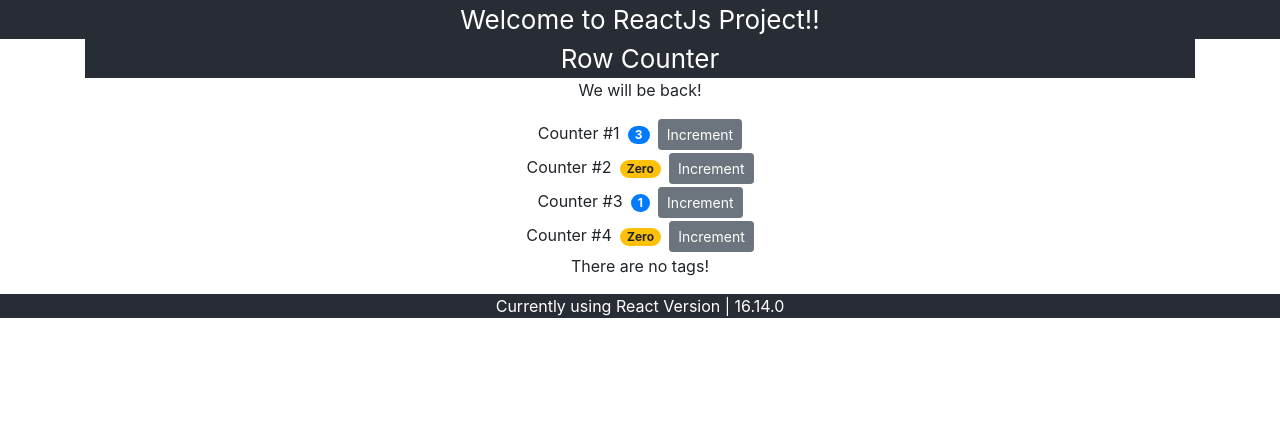
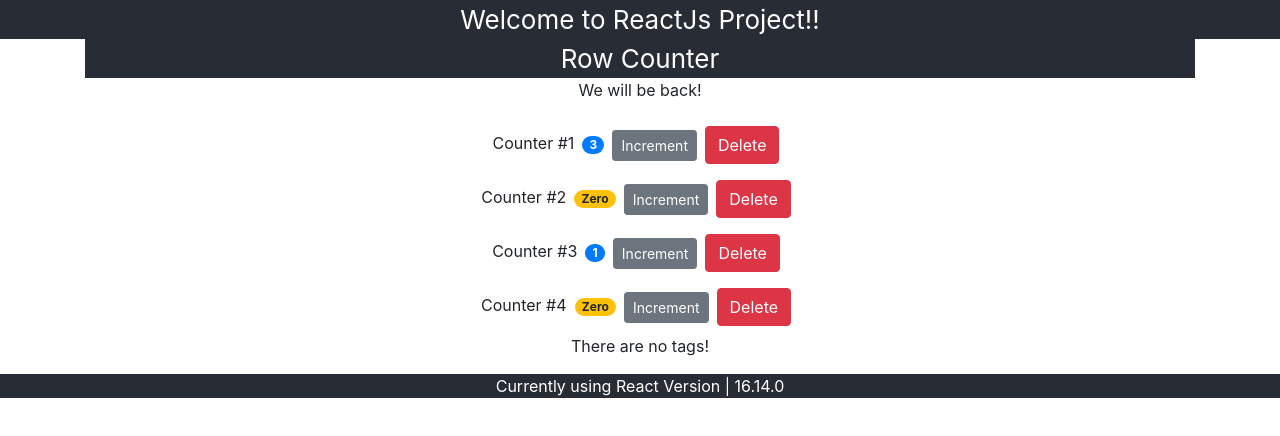
Before and after one commit to ashishgoyal2310/dj2-tutorial, a React (Create React App) app in the folder reactjs-tutorial/: page / in a window 1280 px wide. Shown: the top 436 px of the page. Built offline with nearby package versions, Linux system fonts and the light colour scheme.

Commit message:
Update parent state from child component

```diff
--- a/reactjs-tutorial/src/components/RowCounter.js
+++ b/reactjs-tutorial/src/components/RowCounter.js
@@ -28,6 +28,12 @@
         >
           Increment
         </button>
+        <button
+          onClick={() => this.props.onDelete(this.props.counter.id)}
+          className="btn btn-danger dtm-sm m-2"
+        >
+          Delete
+        </button>
       </div>
     );
   }
@@ -54,6 +60,14 @@
     tags: [],
   };
 
+  handleDelete = (counterId) => {
+    console.log("Counters handleDelete", counterId);
+    const updatedCounters = this.state.counters.filter(
+      (dct) => dct.id != counterId
+    );
+    this.setState({ counters: updatedCounters });
+  };
+
   render() {
     return (
       <React.Fragment>
@@ -61,7 +75,11 @@
           <header className="App-header">Row Counter</header>
           <p>We will be back!</p>
           {this.state.counters.map((counter) => (
-            <RowCounter key={counter.id} counter={counter}>
+            <RowCounter
+              key={counter.id}
+              counter={counter}
+              onDelete={this.handleDelete}
+            >
               Counter #{counter.id}
             </RowCounter>
           ))}
```
Also changed, not shown: 1 other file (tests, documents, lock files or other folders).
